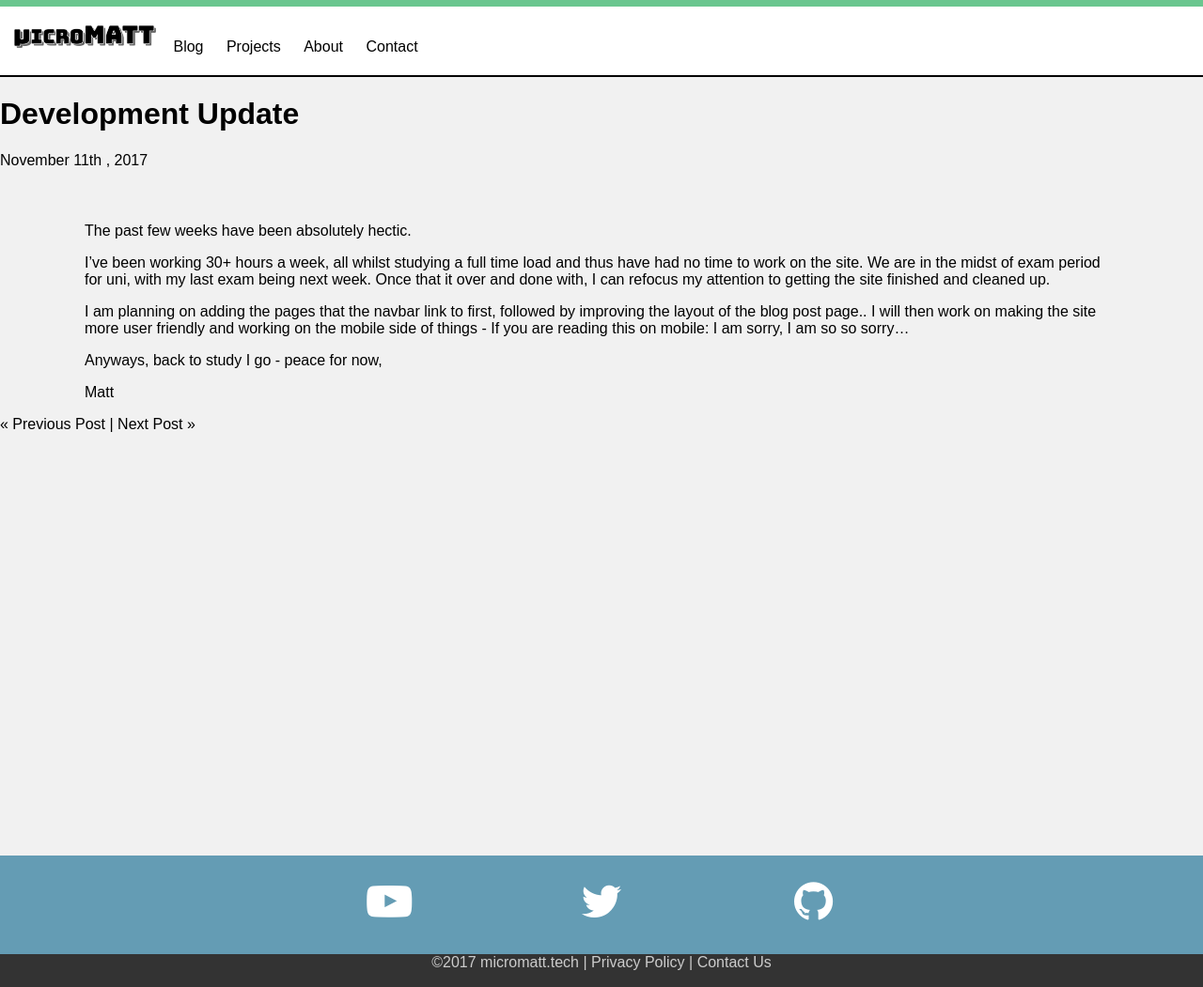
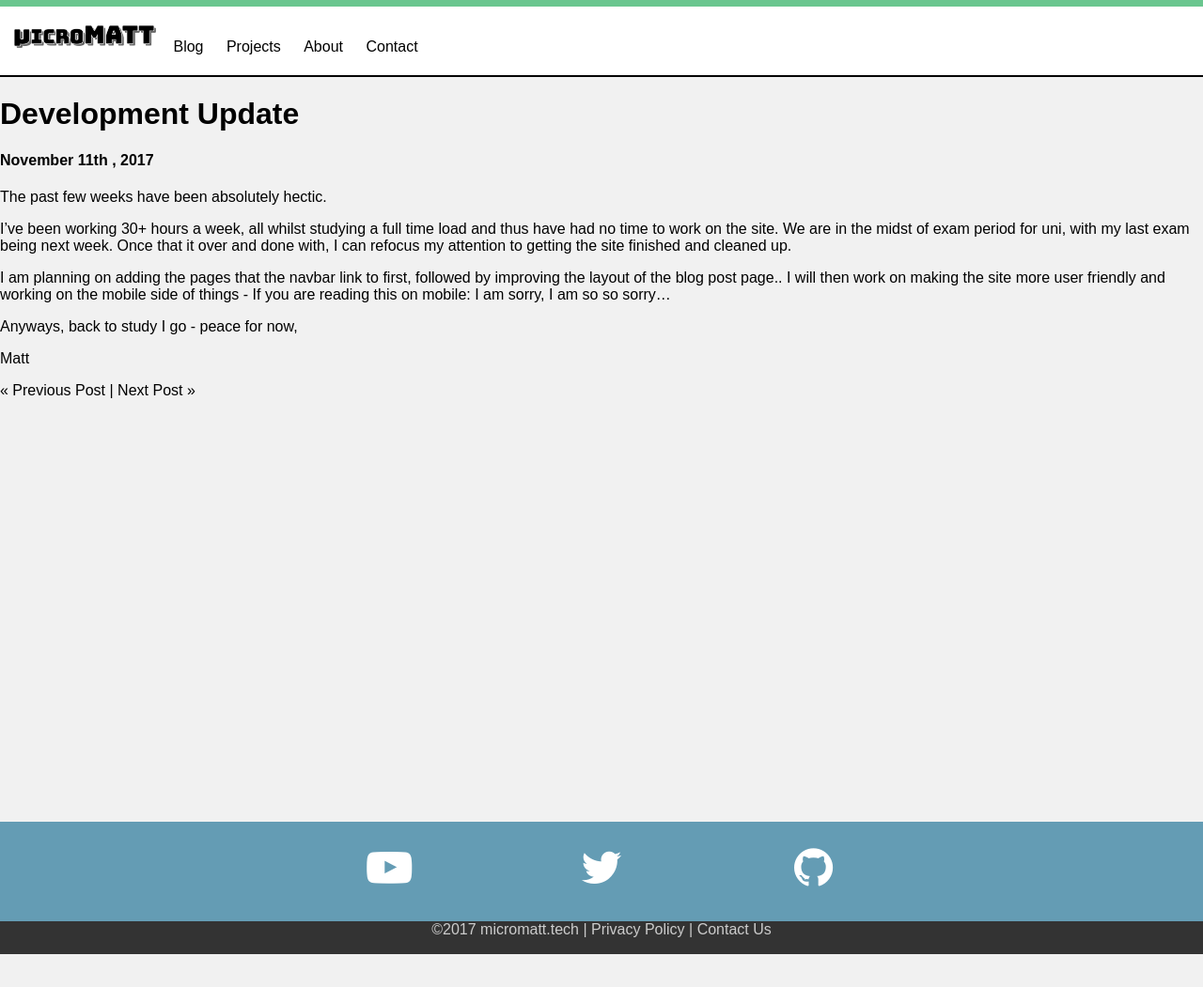
Before and after one commit to Chuffs/PortfolioWebsite, a Jekyll site: the page built from _posts/2017-11-11-Development-Update.markdown, in a window 1280 px wide. Shown: the part 200-1251 px from the top of the page at 94% size. Built offline with Jekyll 4.4.1, drawn with Linux system fonts in a browser that asks for light colours; nearby versions of some CDN libraries; after the commit the page ends 1216 px from its top, so only the background shows below that.

Commit message:
Update 06/12/2017
Google Adsence
Some work on the blog page layout

```diff
--- /dev/null
+++ b/_includes/_css/defaultpage.css
@@ -0,0 +1,3 @@
+  div.page-contents {
+  min-height: 306px;
+}
--- a/_layouts/about.html
+++ b/_layouts/about.html
@@ -9,7 +9,7 @@
     {% gtm body %}
     {% include navbar.html %}
 
-  <div class="main-content page-contents blog-page">
+  <div class="">
 
       {{ page.content }}
 
--- a/_layouts/blog_post.html
+++ b/_layouts/blog_post.html
@@ -8,34 +8,32 @@
     {% gtm body %}
     {% include navbar.html %}
 
-    <div class="main-content page-contents blog-page">
-      <h1 class="blog-title"> {{ page.title }} </h1>
-        <p class="blog-date">
-          {% assign d = page.date | date: "%-d"  %}
+    <div class="">
+      <h1 class=""> {{ page.title }} </h1>
+      <h4 class="">
+        {% assign d = page.date | date: "%-d" %}
         {{ page.date | date: "%B" }}
         {% case d %}
           {% when '1' or '21' or '31' %}{{ d }}st
           {% when '2' or '22' %}{{ d }}nd
-            {% when '3' or '23' %}{{ d }}rd
+          {% when '3' or '23' %}{{ d }}nd
           {% else %}{{ d }}th
         {% endcase %},
         {{ page.date | date: "%Y" }}
-        </p>
-      <div class="blog-content">
+      </h4>
+      <div class="">
         {{ page.content }}
       </div>
-      <div class="PageNavigation">
+      <div class="">
           <a class="prev" href="{{page.previous.url}}">&laquo; Previous Post</a>
           |
           <a class="next" href="{{page.next.url}}">Next Post &raquo;</a>
       </div>
     </div>
 
-  </body>
-
     {% include social-media-highlight.html %}
 
     {% include footer.html %}
 
-
+  </body>
 </html>
--- a/_layouts/default.html
+++ b/_layouts/default.html
@@ -12,12 +12,9 @@
       {{ content }}
     </div>
 
-  </body>
-
-  <div class="bottom">
     {% include social-media-highlight.html %}
 
     {% include footer.html %}
-  </div>
 
+  </body>
 </html>
--- a/site.css
+++ b/site.css
@@ -2,7 +2,7 @@
 layout: null
 ---
 
-body, html {
+html, body {
   min-height: 100%;
   margin-top: 0px;
   margin-right: 0px;
@@ -27,3 +27,7 @@ a {
 {% include _css/home.css %}
 {% include _css/social.css %}
 {% include _css/footer.css %}
+
+{% include _css/blogpage.css %}
+
+{% include _css/defaultpage.css %}
```
Also changed, not shown: _includes/head.html (+9 -0 lines), beta.md (+1 -1 lines), _includes/_css/blogpage.css (added), 10 other files. Lines whose indentation alone changed are shown as unchanged.
